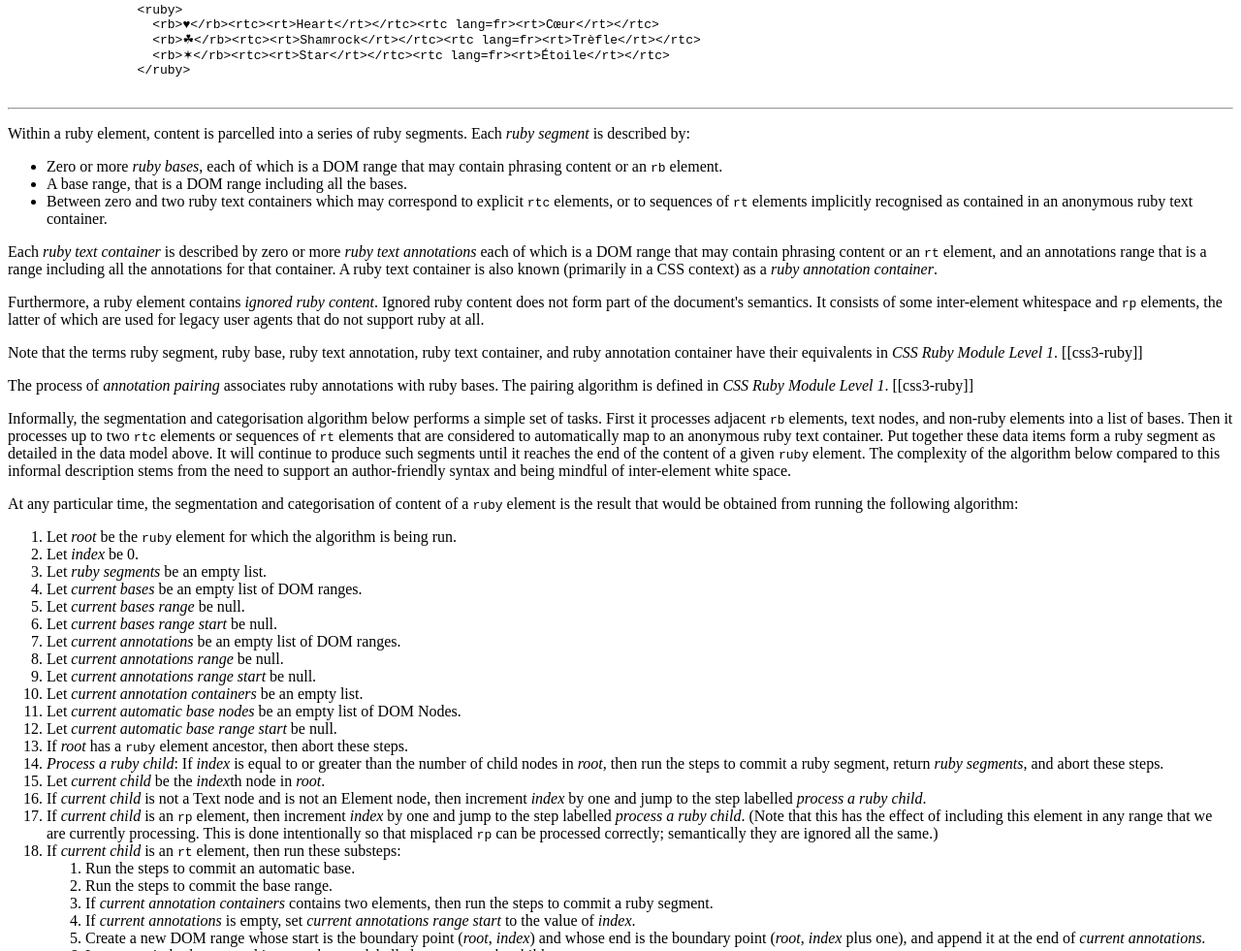
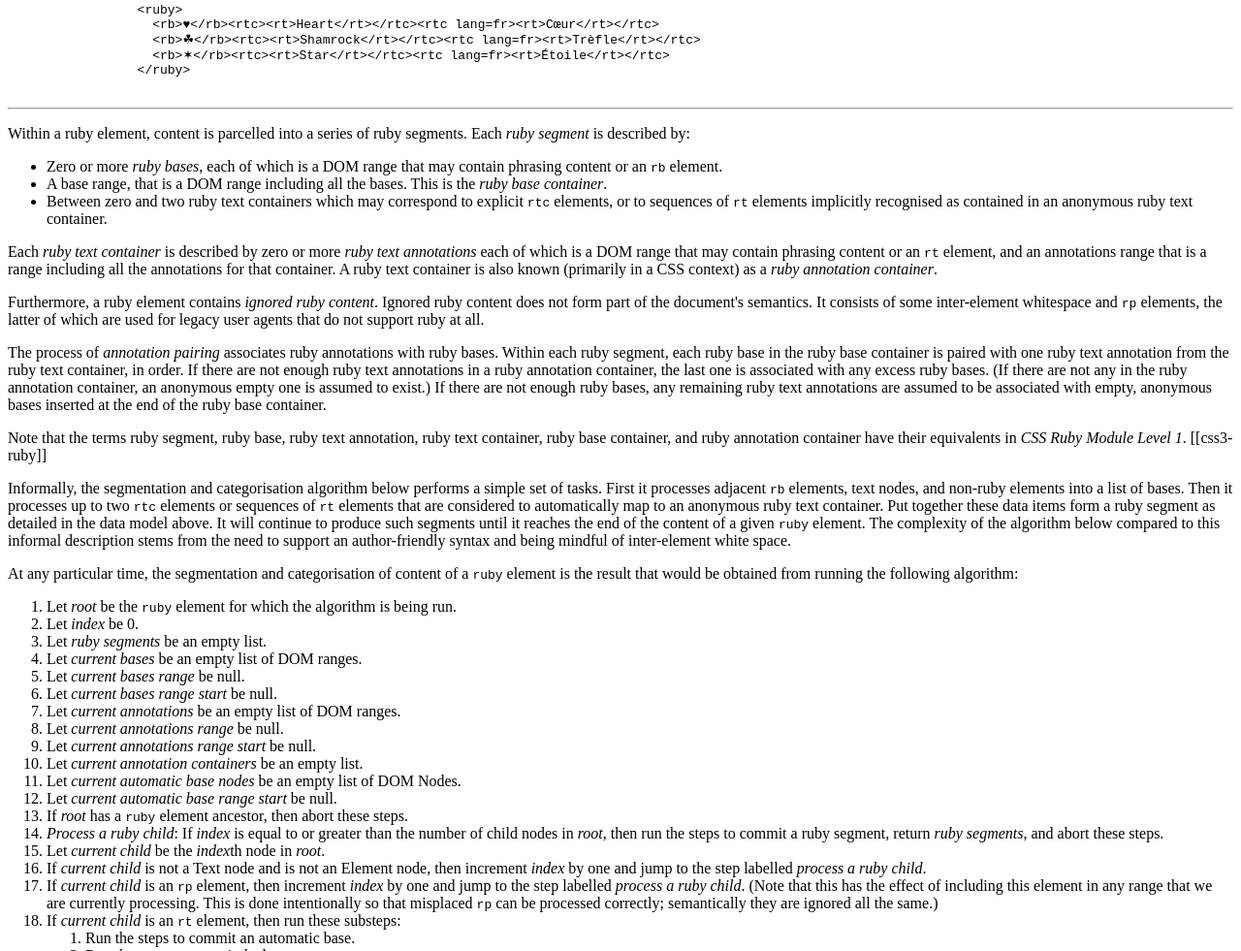
Before and after one commit to darobin/html-ruby, a plain HTML site: page index.html in a window 1280 px wide. Shown: the part 3058-4039 px from the top of the page at 97% size. Drawn offline with Linux system fonts and the light colour scheme.

Commit message:
make pairing explicit since it is slightly different from CSS

```diff
--- a/index.html
+++ b/index.html
@@ -381,7 +381,8 @@
           may contain phrasing content or an <code>rb</code> element.
         </li>
         <li>
-          A base range, that is a DOM range including all the bases.
+          A base range, that is a DOM range including all the bases. This is the
+          <dfn>ruby base container</dfn>.
         </li>
         <li>
           Between zero and two <a title='ruby text container'>ruby text containers</a> which may
@@ -403,14 +404,22 @@
         agents that do not support ruby at all.
       </p>
       <p>
-        Note that the terms <a>ruby segment</a>, <a>ruby base</a>, <a>ruby text annotation</a>,
-        <a>ruby text container</a>, and <a>ruby annotation container</a> have their equivalents in
-        <cite>CSS Ruby Module Level 1</cite>. [[css3-ruby]]
+        The process of <dfn>annotation pairing</dfn> associates <a title='ruby annotation'>ruby
+        annotations</a> with <a title='ruby base'>ruby bases</a>. Within each <a>ruby segment</a>,
+        each <a>ruby base</a> in the <a>ruby base container</a> is paired with one
+        <a>ruby text annotation</a> from the <a>ruby text container</a>, in order. If there are not
+        enough <a title='ruby text annotation'>ruby text annotations</a> in a
+        <a>ruby annotation container</a>, the last one is associated with any excess
+        <a title='ruby base'>ruby bases</a>. (If there are not any in the
+        <a>ruby annotation container</a>, an anonymous empty one is assumed to exist.) If there are
+        not enough <a title='ruby base'>ruby bases</a>, any remaining
+        <a title='ruby text annotation'>ruby text annotations</a> are assumed to be associated with
+        empty, anonymous bases inserted at the end of the <a>ruby base container</a>.
       </p>
       <p>
-        The process of <dfn>annotation pairing</dfn> associates <a title='ruby annotation'>ruby
-        annotations</a> with <a title='ruby base'>ruby bases</a>. The pairing algorithm is defined
-        in <cite>CSS Ruby Module Level 1</cite>. [[css3-ruby]]
+        Note that the terms <a>ruby segment</a>, <a>ruby base</a>, <a>ruby text annotation</a>,
+        <a>ruby text container</a>, <a>ruby base container</a>, and <a>ruby annotation container</a>
+        have their equivalents in <cite>CSS Ruby Module Level 1</cite>. [[css3-ruby]]
       </p>
       <p>
         Informally, the segmentation and categorisation algorithm below performs a simple set of
```
